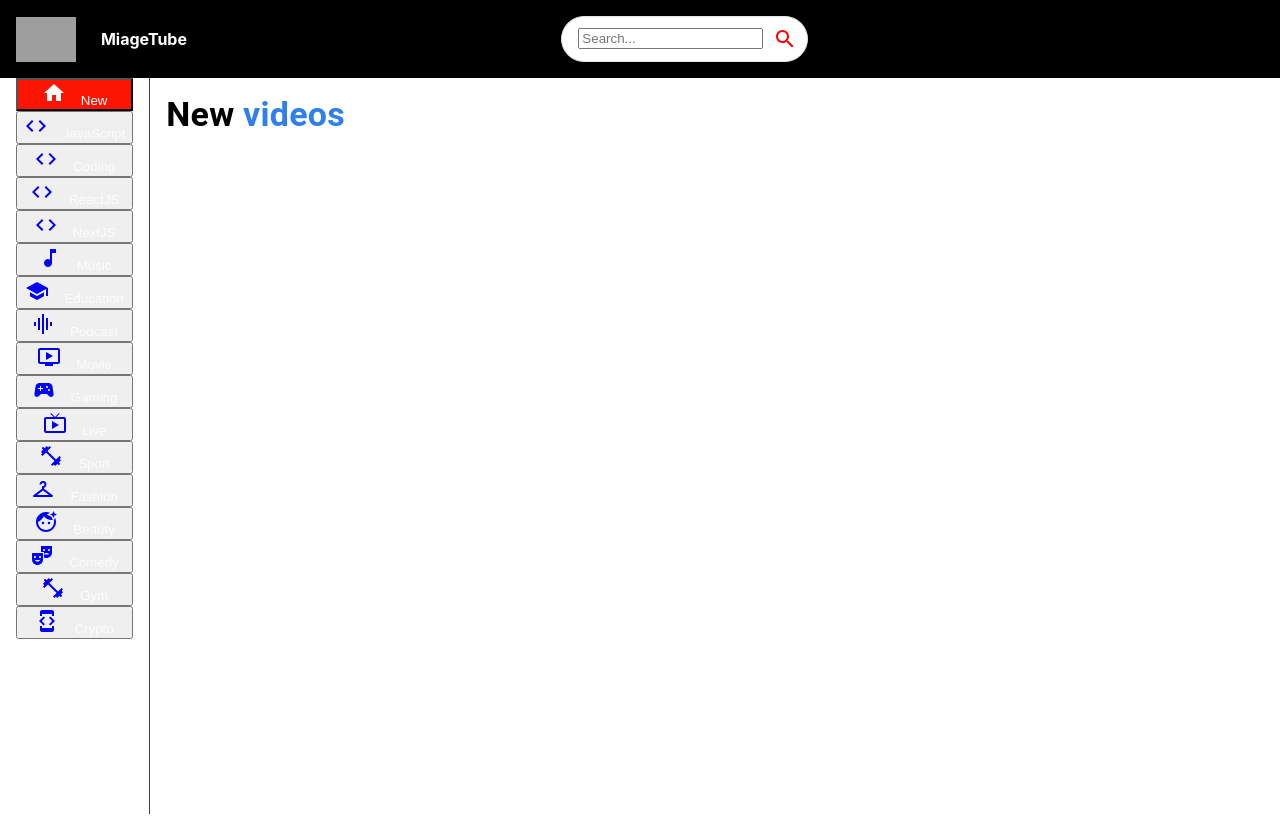
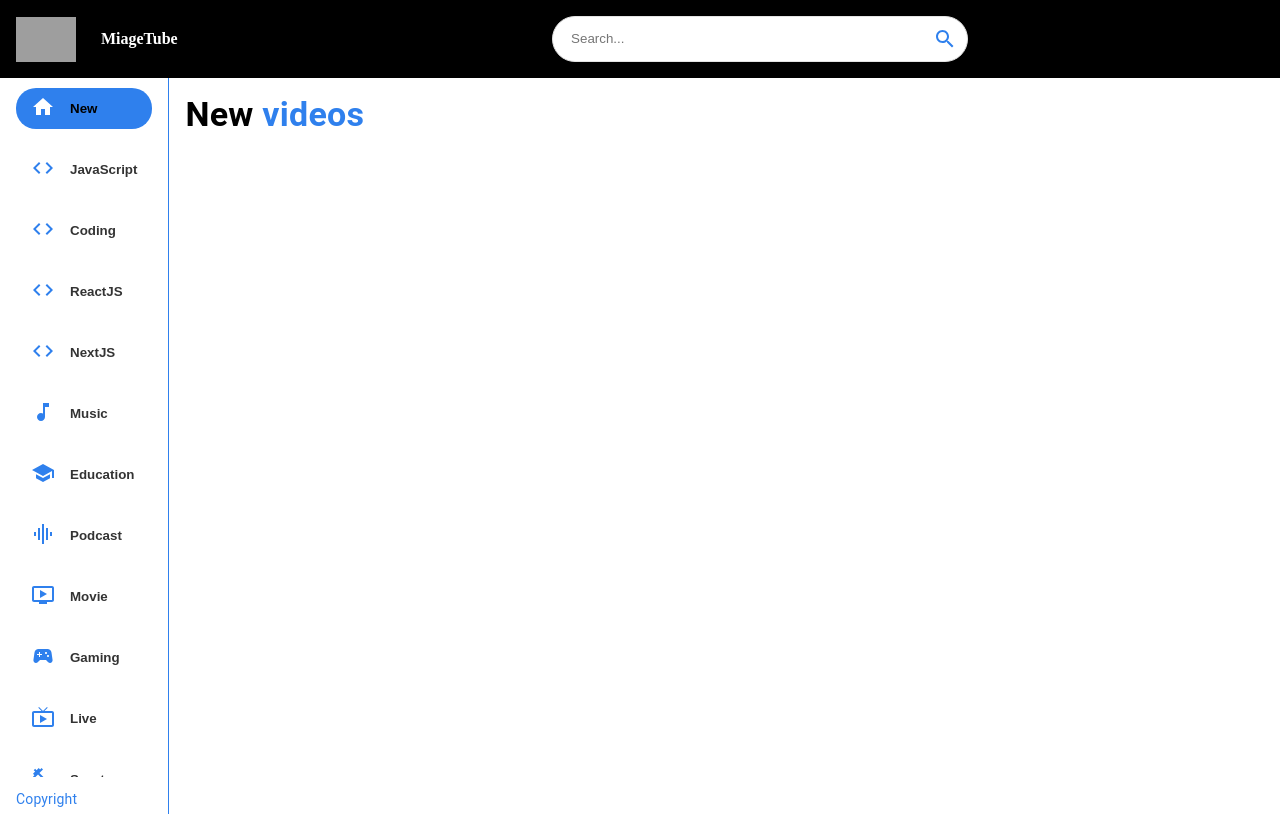
Before and after one commit to Kodians/video-player-client, a Next.js app: page / in a window 1280 px wide. Built offline with nearby package versions, Linux system fonts and the light colour scheme; grey boxes are pictures that could not be loaded.

Commit message:
changement couleur de base

```diff
--- a/components/Feed.tsx
+++ b/components/Feed.tsx
@@ -10,7 +10,7 @@ const Feed = () => {
       <Box
         sx={{
           height: { sx: 'auto', md: '92vh' },
-          borderRight: '1px solid #3d3d3d',
+          borderRight: '1px solid #2F80ED',
           px: { sx: 0, md: 2 },
         }}
       >
@@ -22,7 +22,7 @@ const Feed = () => {
         <Typography
           className="copyright"
           variant="body2"
-          sx={{ mt: 1.5, color: '#fff' }}
+          sx={{ mt: 1.5, color: '#2F80ED' }}
         >
           Copyright
         </Typography>
--- a/components/SearchBar.tsx
+++ b/components/SearchBar.tsx
@@ -36,7 +36,7 @@ const SearchBar = () => {
       />
       <IconButton
         type="submit"
-        sx={{ p: '10px', color: 'red' }}
+        sx={{ p: '10px', color: '#2F80ED' }}
         aria-label="search"
       >
         <SearchIcon />
--- a/components/Sidebar.tsx
+++ b/components/Sidebar.tsx
@@ -17,21 +17,24 @@ const Categories = ({ selectedCategory, setSelectedCategory }) => (
         className="category-btn"
         onClick={() => setSelectedCategory(category.name)}
         style={{
-          background: category.name === selectedCategory && '#FC1503',
+          background: category.name === selectedCategory && '#2F80ED',
           color: 'white',
         }}
         key={category.name}
       >
         <span
           style={{
-            color: category.name === selectedCategory ? 'white' : 'blue',
+            color: category.name === selectedCategory ? 'white' : '#2F80ED',
             marginRight: '15px',
           }}
         >
           {category.icon}
         </span>
         <span
-          style={{ opacity: category.name === selectedCategory ? '1' : '0.8' }}
+          style={{
+            opacity: category.name === selectedCategory ? '1' : '0.8',
+            color: 'black',
+          }}
         >
           {category.name}
         </span>
--- a/styles/globals.css
+++ b/styles/globals.css
@@ -1,26 +1,88 @@
 html,
 body {
+  margin: 0;
   padding: 0;
-  margin: 0;
-  font-family: -apple-system, BlinkMacSystemFont, Segoe UI, Roboto, Oxygen,
-    Ubuntu, Cantarell, Fira Sans, Droid Sans, Helvetica Neue, sans-serif;
+  box-sizing: border-box;
 }
 
 a {
-  color: inherit;
   text-decoration: none;
+  color: white;
 }
 
-* {
-  box-sizing: border-box;
+::-webkit-scrollbar {
+  width: 0px;
+  height: 5px;
 }
 
-@media (prefers-color-scheme: dark) {
-  html {
-    color-scheme: dark;
-  }
-  body {
-    color: white;
-    background: black;
+::-webkit-scrollbar-thumb {
+  background-color: rgb(114, 113, 113);
+  border-radius: 10px;
+  height: 200px;
+}
+
+::-webkit-scrollbar-track {
+  background-color: transparent;
+}
+
+.category-btn:hover {
+  background-color: #2f80ed !important;
+  color: white !important;
+}
+
+.category-btn:hover span {
+  color: white !important;
+}
+
+.react-player {
+  height: 77vh !important;
+  width: 100% !important;
+}
+
+.search-bar {
+  border: none;
+  outline: none;
+  width: 350px;
+}
+
+.category-btn {
+  font-weight: bold !important;
+  text-transform: capitalize;
+  display: flex;
+  align-items: center;
+  justify-content: start;
+  cursor: pointer;
+  background: transparent;
+  outline: none;
+  border: none;
+
+  padding: 7px 15px;
+  margin: 10px 0px;
+  border-radius: 20px;
+  transition: all 0.3s ease;
+}
+
+@media screen and (max-width: 900px) {
+  .category-btn {
+    margin: 10px;
   }
 }
+
+@media screen and (max-width: 800px) {
+  .copyright {
+    display: none !important;
+  }
+}
+
+@media screen and (max-width: 600px) {
+  .scroll-horizontal {
+    overflow: auto !important;
+  }
+
+  .react-player {
+    height: 45vh !important;
+  }
+  .search-bar {
+    width: 200px;
+  }
+}
```
